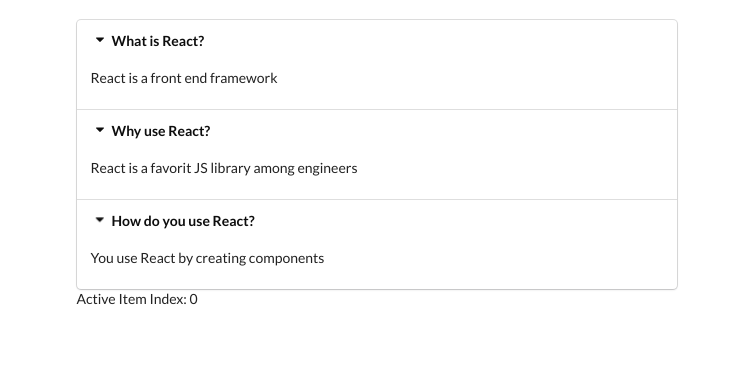
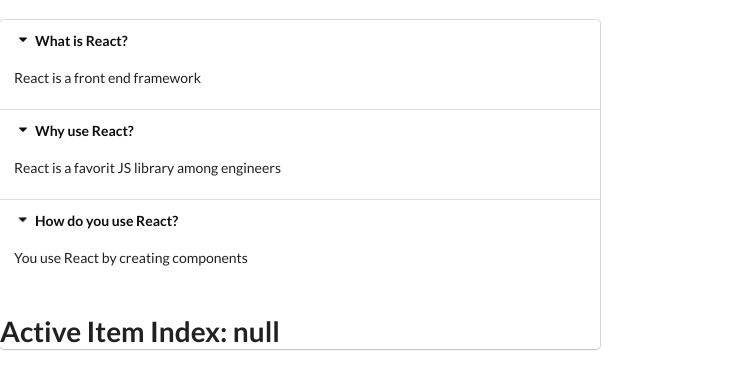
Before and after one commit to mduberstein/udemy-react-grider-widgets, a React (Create React App) app: page / in a window 1280 px wide. Shown: the top 388 px of the page, without its empty margins (0-741 px from the left). Built offline with nearby package versions, Linux system fonts and the light colour scheme.

Commit message:
Widgets: After Clip 140 Introducing useState

```diff
--- a/src/components/Accordion.js
+++ b/src/components/Accordion.js
@@ -1,23 +1,57 @@
-import React from "react";
+import React, {useState} from "react";
 
-// Class Based
-class Accordion extends React.Component {
-// Point 1: Initialize State
-  state = {activeIndex: 0}
+// Class Component
+// class Accordion extends React.Component {
+// // Point 1: Initialize State
+//   state = {activeIndex: 0}
 
-  onTitleClick = (index) => {
-    console.log('Title clicked', index);
-    // Point 2: Update State using this.setState
-    this.setState({activeIndex: index});
+//   onTitleClick = (index) => {
+//     console.log('Title clicked', index);
+//     // Point 2: Update State using this.setState
+//     this.setState({activeIndex: index});
+//   }
+
+//   render () {
+//     const items = this.props.items;
+//     const renderedItems = items.map((item, index) => {
+//       return (
+//         <React.Fragment key={item.title}>
+//           <div className="title active"
+//            onClick={()=>this.onTitleClick(index)}>
+//             <i className="dropdown icon"></i>
+//             {item.title}
+//           </div>
+//           <div className="content active">
+//             <p>{item.content}</p>
+//           </div>
+//         </ React.Fragment>
+//       );
+//     });
+
+//     return (
+//       <div className="ui container">
+//         <div className="ui styled accordion">{renderedItems}</div>
+//         {/* Point 3: Reference state using this.state at any point in the Application */}
+//         <div>{`Active Item Index: ${this.state.activeIndex}`}</div>
+//       </div>
+//     );
+//   }
+// }
+
+// Function Component
+const Accordion = ({items}) => {
+  const [activeIndex, setActiveIndex] = useState(null);
+
+  const onTitleClick = (index) => {
+    setActiveIndex(index);
+    // console.log('Title clicked', index);
   }
 
-  render () {
-    const items = this.props.items;
   const renderedItems = items.map((item, index) => {
     return (
       <React.Fragment key={item.title}>
         <div className="title active"
-           onClick={()=>this.onTitleClick(index)}>
+         onClick={()=> onTitleClick(index)}>
           <i className="dropdown icon"></i>
           {item.title}
         </div>
@@ -28,38 +62,13 @@ class Accordion extends React.Component {
     );
   });
 
-    return (
-      <div className="ui container">
-        <div className="ui styled accordion">{renderedItems}</div>
-        {/* Point 3: Reference state using this.state at any point in the Application */}
-        <div>{`Active Item Index: ${this.state.activeIndex}`}</div>
-      </div>
-    );
-  }
-}
-
-// Functional
-// const Accordion = ({items}) => {
-//   const onTitleClick = (index) => {
-//     console.log('Title clicked', index);
-//   }
-
-//   const renderedItems = items.map((item, index) => {
-//     return (
-//       <React.Fragment key={item.title}>
-//         <div className="title active"
-//          onClick={()=> onTitleClick(index)}>
-//           <i className="dropdown icon"></i>
-//           {item.title}
-//         </div>
-//         <div className="content active">
-//           <p>{item.content}</p>
-//         </div>
-//       </ React.Fragment>
-//     );
-//   });
-
-//   return <div className="ui styled accordion">{renderedItems}</div>
-// };
+  return  <div className="ui styled accordion">
+            {renderedItems}
+            {/* null value in ${null} displays string 'null' */}
+            <h1>{`Active Item Index: ${activeIndex}`}</h1>
+            {/* null value in {} produces no display in HTML */}
+           {/* <h1>{activeIndex}</h1>   */}
+          </div>;
+};
 
 export default Accordion;
```
Lines whose indentation alone changed are shown as unchanged.
